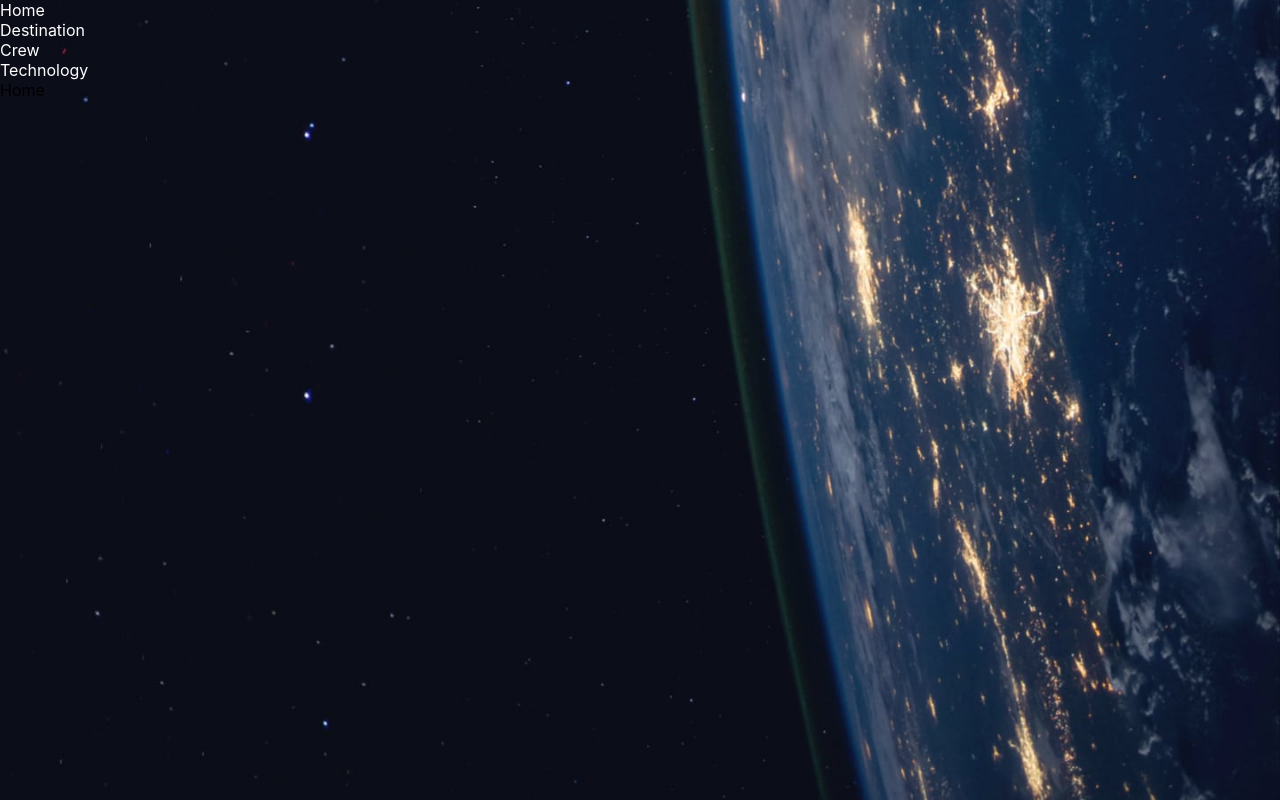
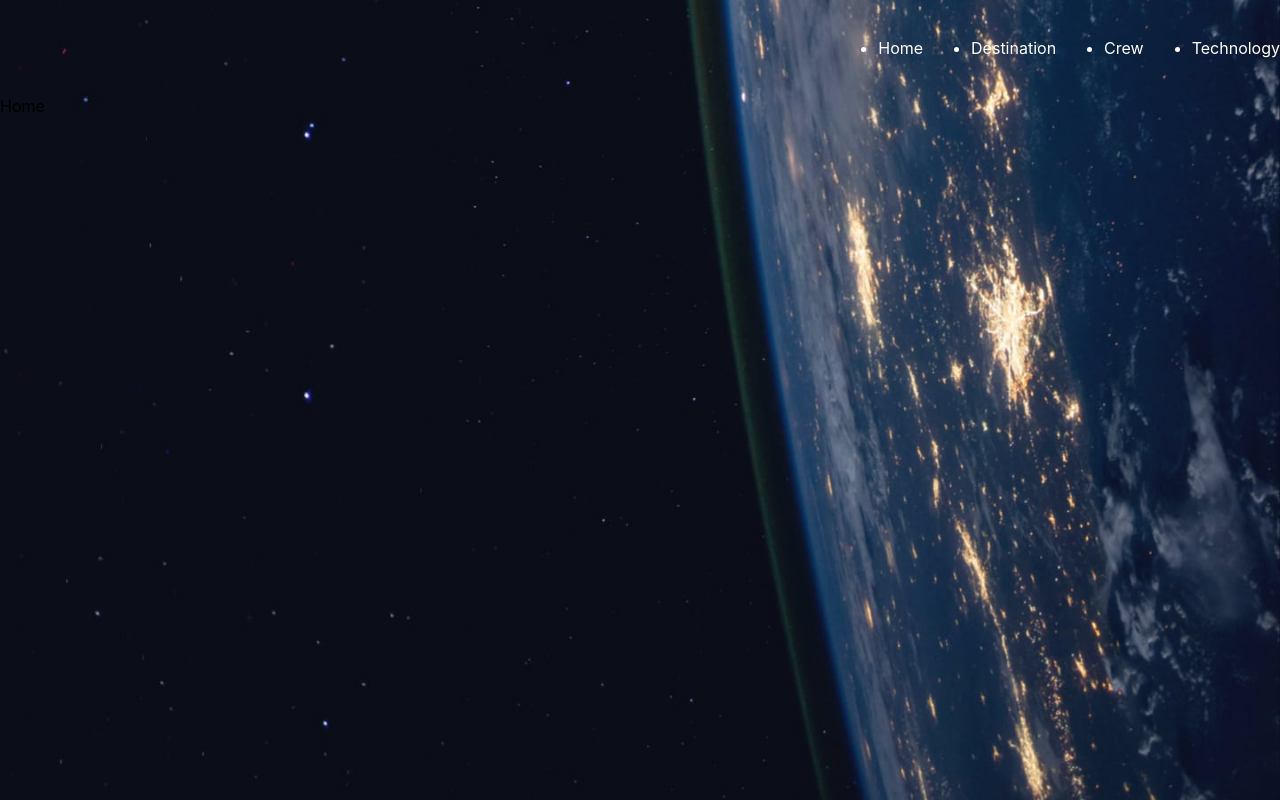
Before and after one commit to Miyka96/Space-Tourism--React-Project, a React (Create React App) app: page / in a window 1280 px wide. Built offline with nearby package versions, Linux system fonts and the light colour scheme; a web font is replaced by a local one.

Commit message:
map navbar elements

```diff
--- a/src/Components/Partials/Navbar/Navbar.jsx
+++ b/src/Components/Partials/Navbar/Navbar.jsx
@@ -1,15 +1,13 @@
 import './index.css'
 
 const Navbar = ({onClick}) => {
+    const navList = ['Home','Destination','Crew','Technology'];
     const callback = (e) => {
         onClick(e.target.textContent)
     }
     return(
-        <ul>
-            <li onClick={callback}>Home</li>
-            <li onClick={callback}>Destination</li>
-            <li onClick={callback}>Crew</li>
-            <li onClick={callback}>Technology</li>
+        <ul className="navbar">
+            {navList.map((navEl) => (<li className="navEl" onClick={callback}>{navEl}</li>) )}
         </ul>
     )
 }
--- a/src/Components/Partials/Navbar/index.css
+++ b/src/Components/Partials/Navbar/index.css
@@ -1,3 +1,11 @@
-ul{
+.navbar{
+    height: 96px;
     color: white;
+    display:flex;
+    align-items: center;
+    justify-content: flex-end;
+    gap: 48px;
 }
+.navEl{
+
+}
```
